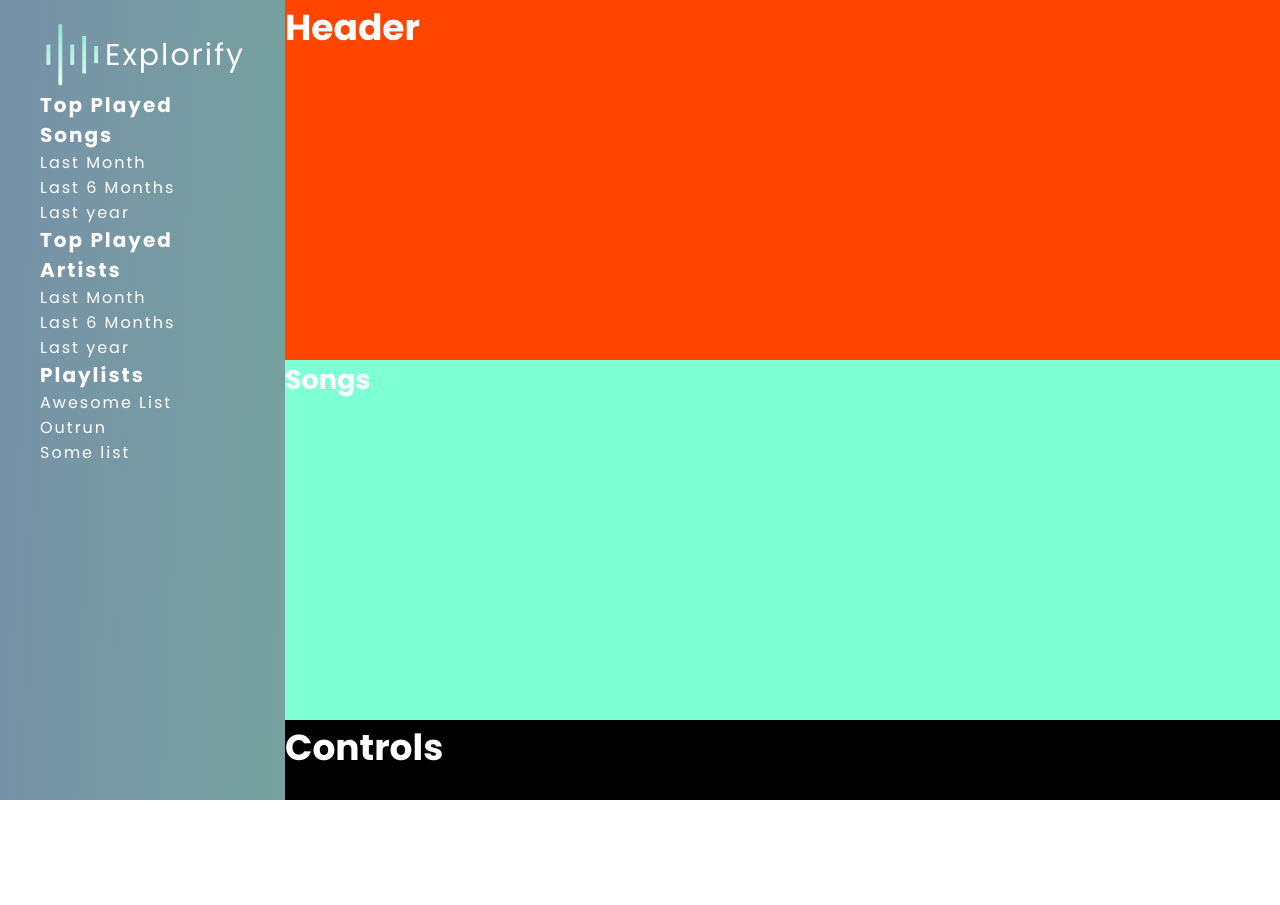
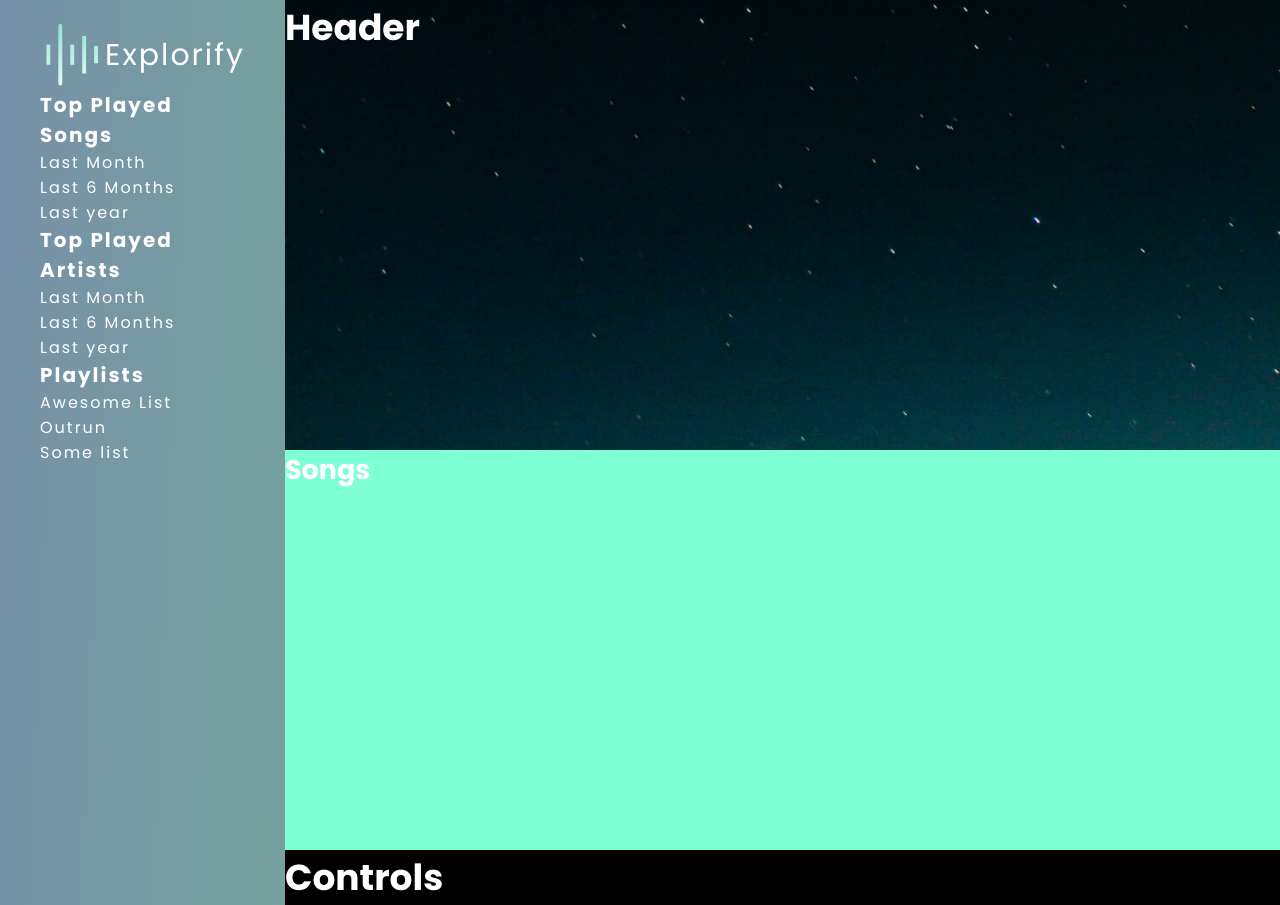
Before and after one commit to RichardVerbraak/Explorify, a React app in the folder frontend/: page / in a window 1280 px wide. Before the commit the page ends 800 px from the top, so only its background shows below. Built offline with nearby package versions, Linux system fonts and the light colour scheme.

Commit message:
Added the background to the header

```diff
--- a/frontend/src/sass/layout/_container.scss
+++ b/frontend/src/sass/layout/_container.scss
@@ -11,5 +11,5 @@
 		'sidebar controls controls';
 
 	grid-template-columns: 1fr 4fr;
-	grid-template-rows: 1fr 1fr 8rem;
+	grid-template-rows: 45rem 40rem;
 }
--- a/frontend/src/sass/layout/_header.scss
+++ b/frontend/src/sass/layout/_header.scss
@@ -1,4 +1,7 @@
 .header {
-	background-color: orangered;
+	background: url('../assets/Star\ BG\ Compressed.jpg');
+	background-repeat: no-repeat;
+	background-position: bottom left;
+	background-size: cover;
 	grid-area: header;
 }
```
Also changed, not shown: frontend/src/assets/Star BG Compressed.jpg (added).
